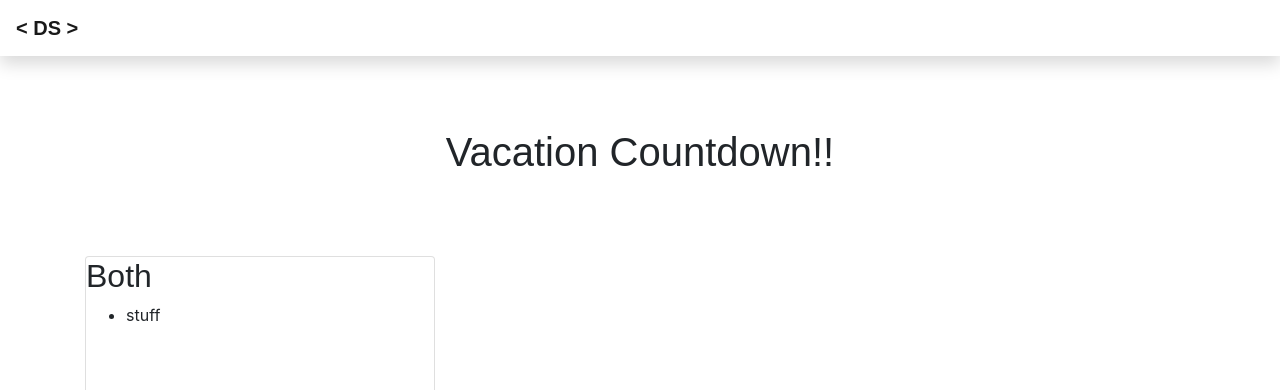
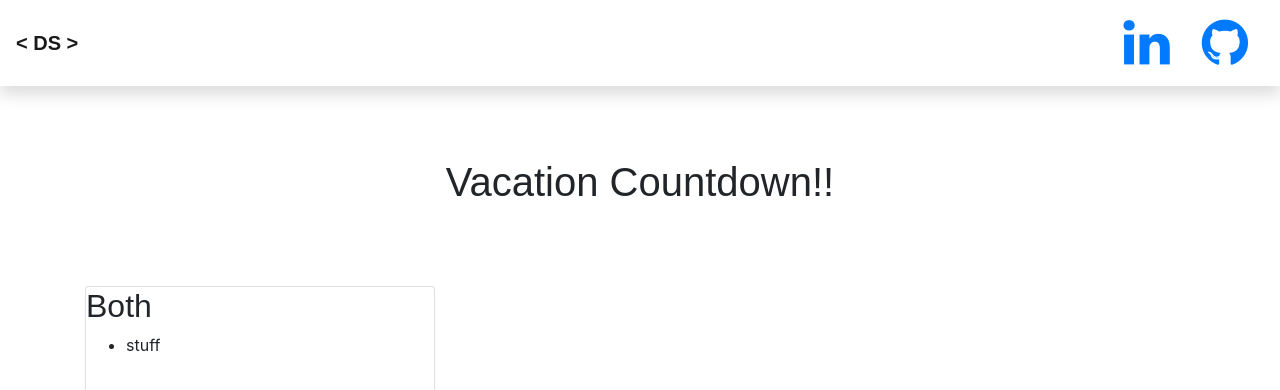
Before and after one commit to Bigshmow/Vacation-Countdown, a React (Create React App) app in the folder client/: page / in a window 1280 px wide. Shown: the top 390 px of the page. Built offline with nearby package versions, Linux system fonts and the light colour scheme; a web font is replaced by a local one.

Commit message:
socials updated and slid right, used mr-auto in nav

```diff
--- a/client/src/components/Topnav.js
+++ b/client/src/components/Topnav.js
@@ -1,13 +1,19 @@
 import React from "react";
-import {Collapse,Navbar,NavbarToggler,NavbarBrand,Nav,NavItem,NavLink} from 'reactstrap';
+import {Nav,Navbar,NavbarBrand,NavItem,NavLink} from 'reactstrap';
 import "../styles.css";
 
 export const Topnav = () => {
   return (
+    <div>
     <Navbar className='shadow' light expand="md">
-      <NavbarBrand href="https://bigshmow.github.io/Portfolio/">
-        {'< DS >'}
-      </NavbarBrand>
+        <NavbarBrand href="https://bigshmow.github.io/Portfolio/">
+          {'< DS >'}
+        </NavbarBrand>
+        <Nav className="mr-auto">
+        </Nav>
+            <NavLink href="https://www.linkedin.com/in/stewart-devin/" className="fa fa-3x fa-linkedin"></NavLink>
+            <NavLink href="https://github.com/Bigshmow" className="fa fa-3x fa-github"></NavLink>
     </Navbar>
+    </div>
   );
 }
```
